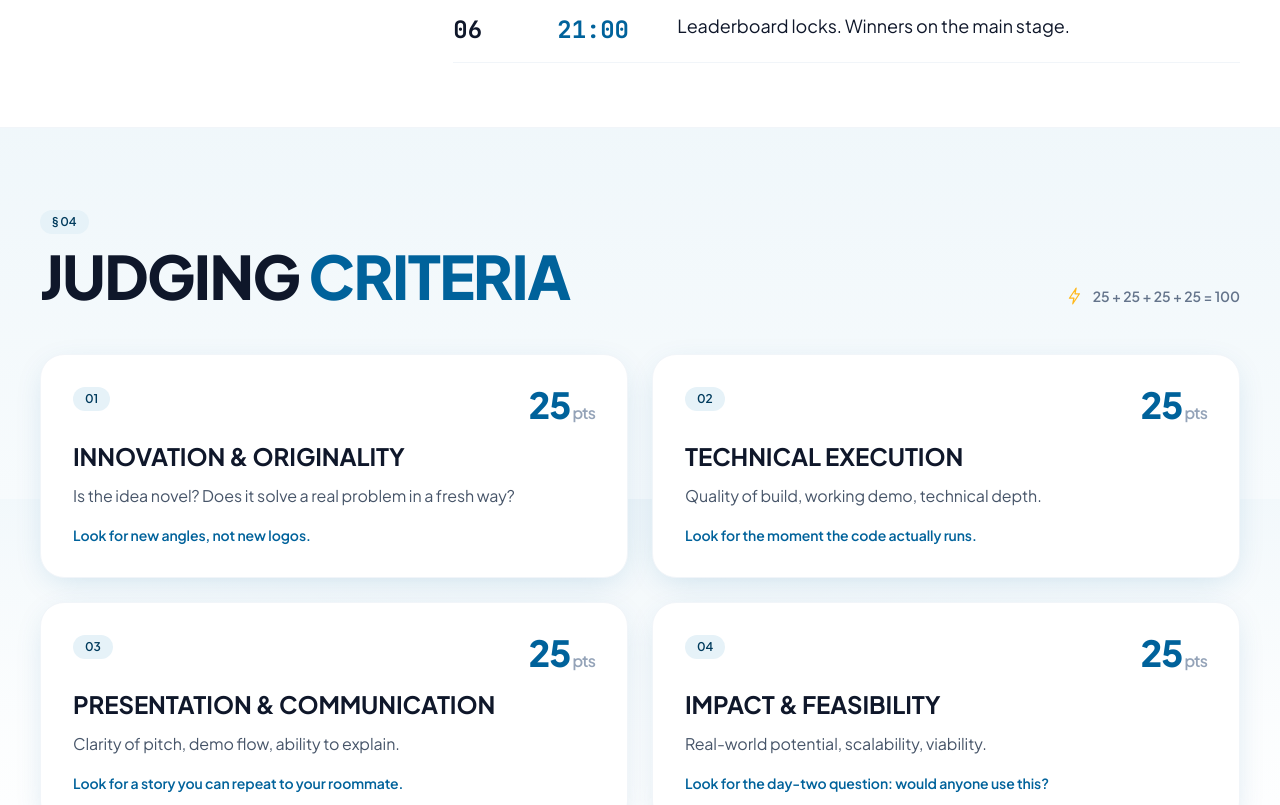
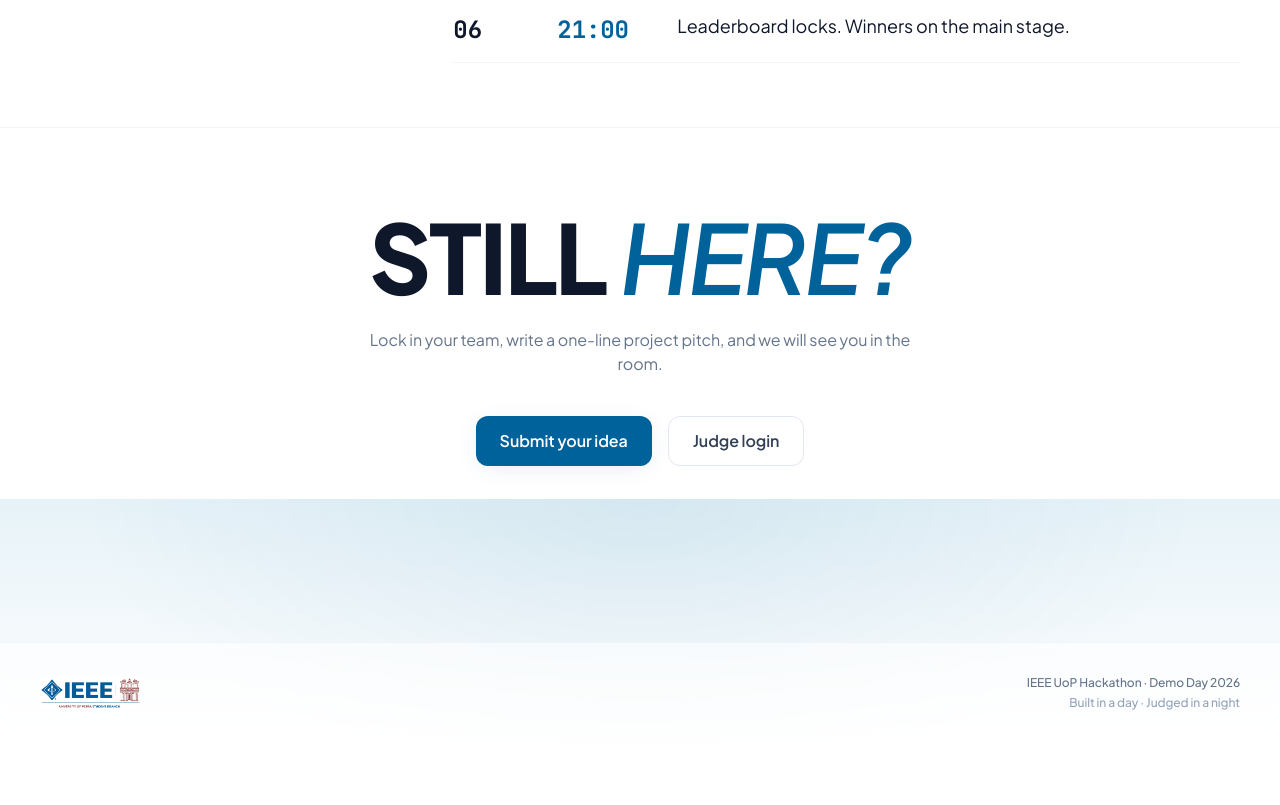
Before and after one commit to kurdim12/ieee-uop-hackthon, a React (Vite) app: page / in a window 1280 px wide. Shown: the part 1901-2706 px from the top of the page. After the commit the page ends 2644 px from the top, so only its background shows below. Built offline with nearby package versions, Linux system fonts and the light colour scheme; no server answers.

Commit message:
Remove JUDGING CRITERIA section from public landing page
Criteria are now only visible to logged-in judges via /judge/brief.
Public landing keeps hero, the challenge, what to build, the timeline,
and the final CTA.

```diff
--- a/src/pages/Landing.jsx
+++ b/src/pages/Landing.jsx
@@ -130,42 +130,6 @@ export default function Landing() {
         </div>
       </section>
 
-      {/* JUDGING CRITERIA */}
-      <section className="section-rule bg-gradient-to-b from-ieee-50/60 to-white">
-        <div className="max-w-7xl mx-auto px-4 sm:px-6 lg:px-10 py-20">
-          <div className="flex items-end justify-between flex-wrap gap-4 mb-12">
-            <div>
-              <div className="badge-mono mb-3">{L.criteria.eyebrow}</div>
-              <h2 className="font-display font-extrabold text-4xl sm:text-6xl leading-tight text-slate-900 tracking-tight">
-                {L.criteria.titleA}{' '}
-                <span className="text-ieee">{L.criteria.titleB}</span>
-              </h2>
-            </div>
-            <div className="flex items-center gap-2 text-sm font-semibold text-slate-500">
-              <IconBolt className="text-accent" width="20" height="20" /> {L.criteria.formula}
-            </div>
-          </div>
-          <div className="grid md:grid-cols-2 gap-6">
-            {L.criteria.items.map((c) => (
-              <div key={c.n} className="card-brut">
-                <div className="flex items-start justify-between gap-4">
-                  <div className="badge-mono">{c.n}</div>
-                  <div className="font-display font-extrabold text-4xl leading-none tracking-tight text-ieee">
-                    25
-                    <span className="text-slate-400 text-base font-semibold"> {L.criteria.ptsLabel}</span>
-                  </div>
-                </div>
-                <h3 className="mt-4 font-display font-bold text-2xl leading-tight text-slate-900">
-                  {c.title}
-                </h3>
-                <p className="mt-3 text-slate-600 leading-relaxed">{c.desc}</p>
-                <p className="mt-4 text-sm font-semibold text-ieee">{c.look}</p>
-              </div>
-            ))}
-          </div>
-        </div>
-      </section>
-
       {/* CTA */}
       <section className="section-rule">
         <div className="max-w-7xl mx-auto px-4 sm:px-6 lg:px-10 py-20 text-center">
```
